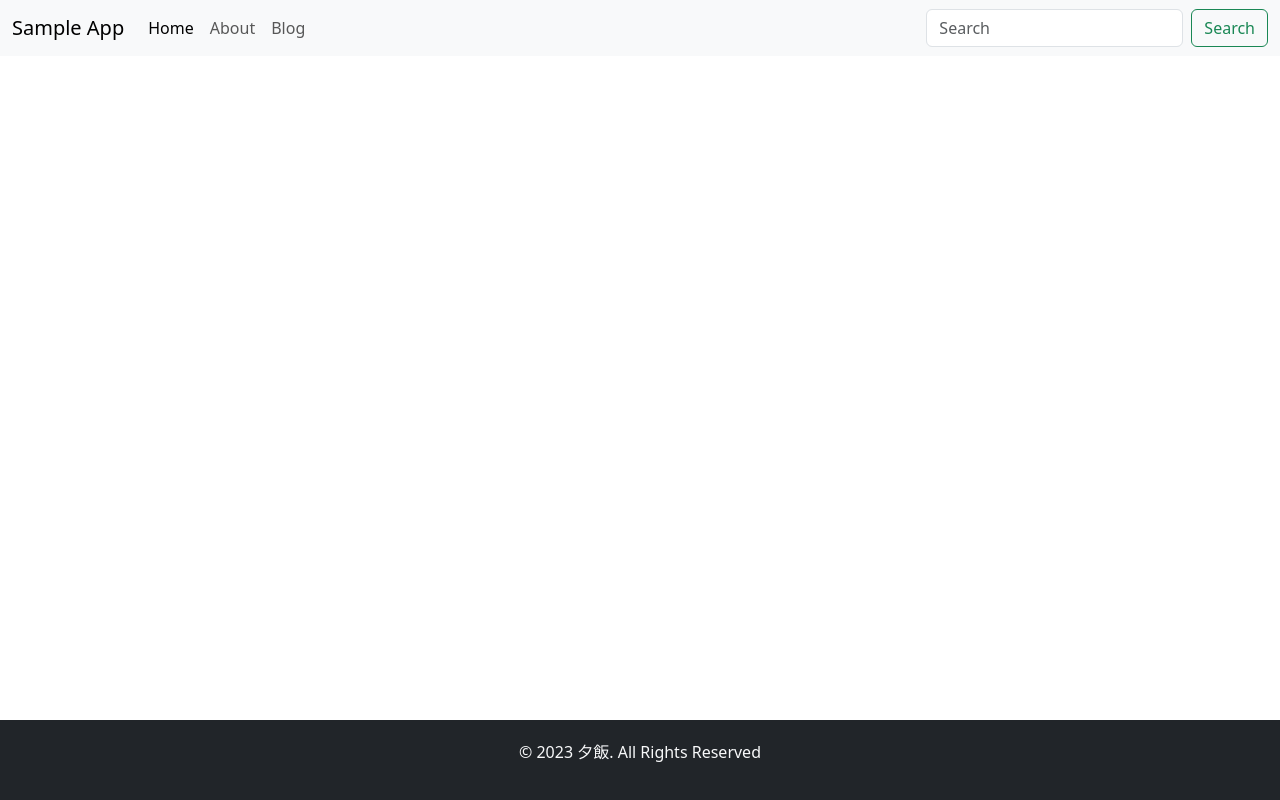
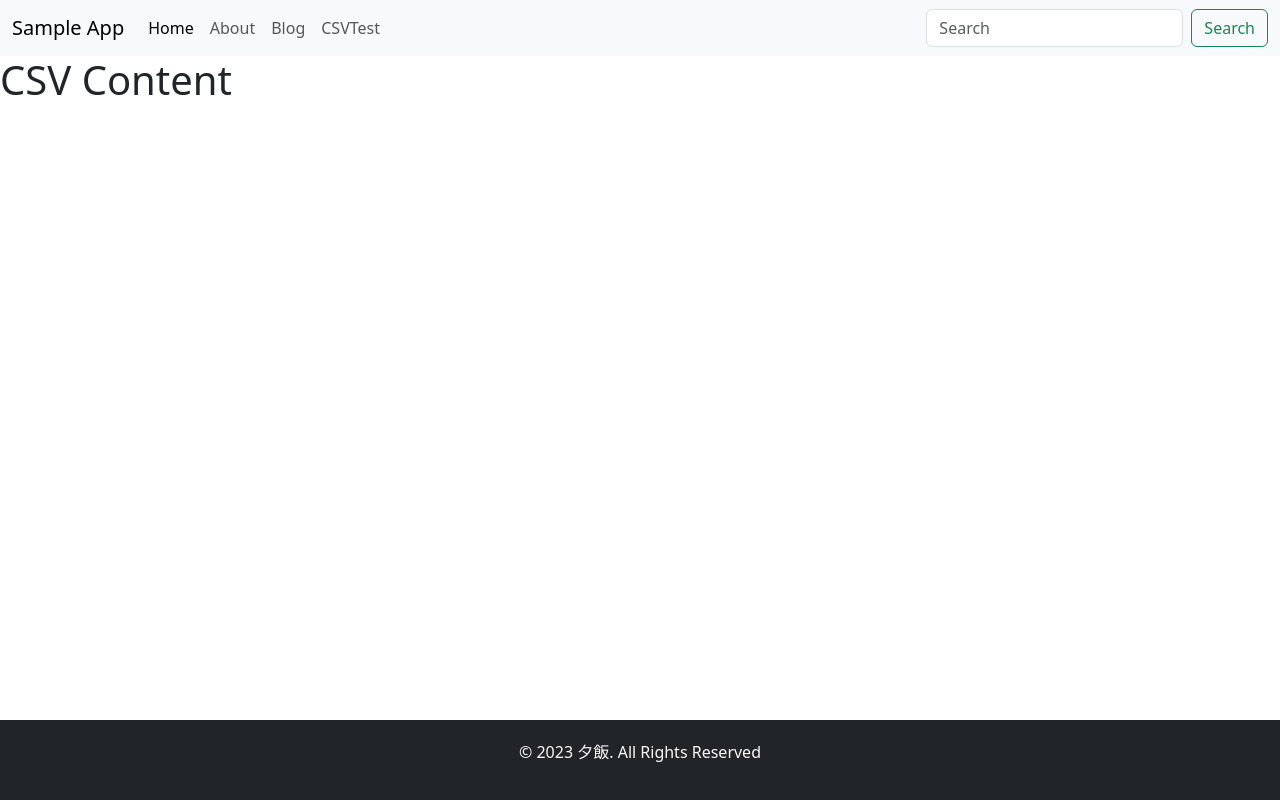
Before and after one commit to 215725A/sandevistan, a React (Create React App) app in the folder frontend/: page /csv in a window 1280 px wide. Built offline with nearby package versions, Linux system fonts and the light colour scheme; no server answers; the HTML template or start-up script is replaced by a standard one.

Commit message:
jsonファイルを読み込んで表示できるようにしました~

```diff
--- a/frontend/src/Routes.js
+++ b/frontend/src/Routes.js
@@ -4,6 +4,7 @@ import { BrowserRouter as Router, Routes, Route, Link } from 'react-router-dom';
 import Home from './contents/Home';
 import About from './contents/About';
 import Blog from './contents/Blog';
+import ReadCSV from './contents/Readcsv';
 
 function RoutesComponent() {
     return (
@@ -26,6 +27,9 @@ function RoutesComponent() {
                                 <li className="nav-item">
                                     <Link to="/blog" className="nav-link">Blog</Link>
                                 </li>
+                                <li className="nav-item">
+                                    <Link to="/csv" className="nav-link">CSVTest</Link>
+                                </li>
                             </ul>
                             <form className="d-flex" role="search">
                                 <input className="form-control me-2" type="search" placeholder="Search" aria-label="Search" />
@@ -39,6 +43,7 @@ function RoutesComponent() {
                     <Route path="/" element={<Home />} />
                     <Route path="/about" element={<About />} />
                     <Route path="/blog" element={<Blog />} />
+                    <Route path="/csv" element={<ReadCSV />} />
                 </Routes>
             </div>
         </Router>
--- /dev/null
+++ b/frontend/src/contents/Readcsv.js
@@ -0,0 +1,30 @@
+// frontend/src/App.js
+
+import React, { useState, useEffect } from 'react';
+
+function ReadCSV() {
+  const [csvContent, setCsvContent] = useState('');
+
+  useEffect(() => {
+    const fetchData = async () => {
+      try {
+        const response = await fetch('http://sandevistan.st.ie.u-ryukyu.ac.jp/api/csv');
+        const data = await response.text();
+        setCsvContent(data);
+      } catch (error) {
+        console.error('Error fetching CSV:', error);
+      }
+    };
+
+    fetchData();
+  }, []);
+
+  return (
+    <div>
+      <h1>CSV Content</h1>
+      <pre>{csvContent}</pre>
+    </div>
+  );
+}
+
+export default ReadCSV;
```
Also changed, not shown: 2 other files (tests, documents, lock files or other folders).
